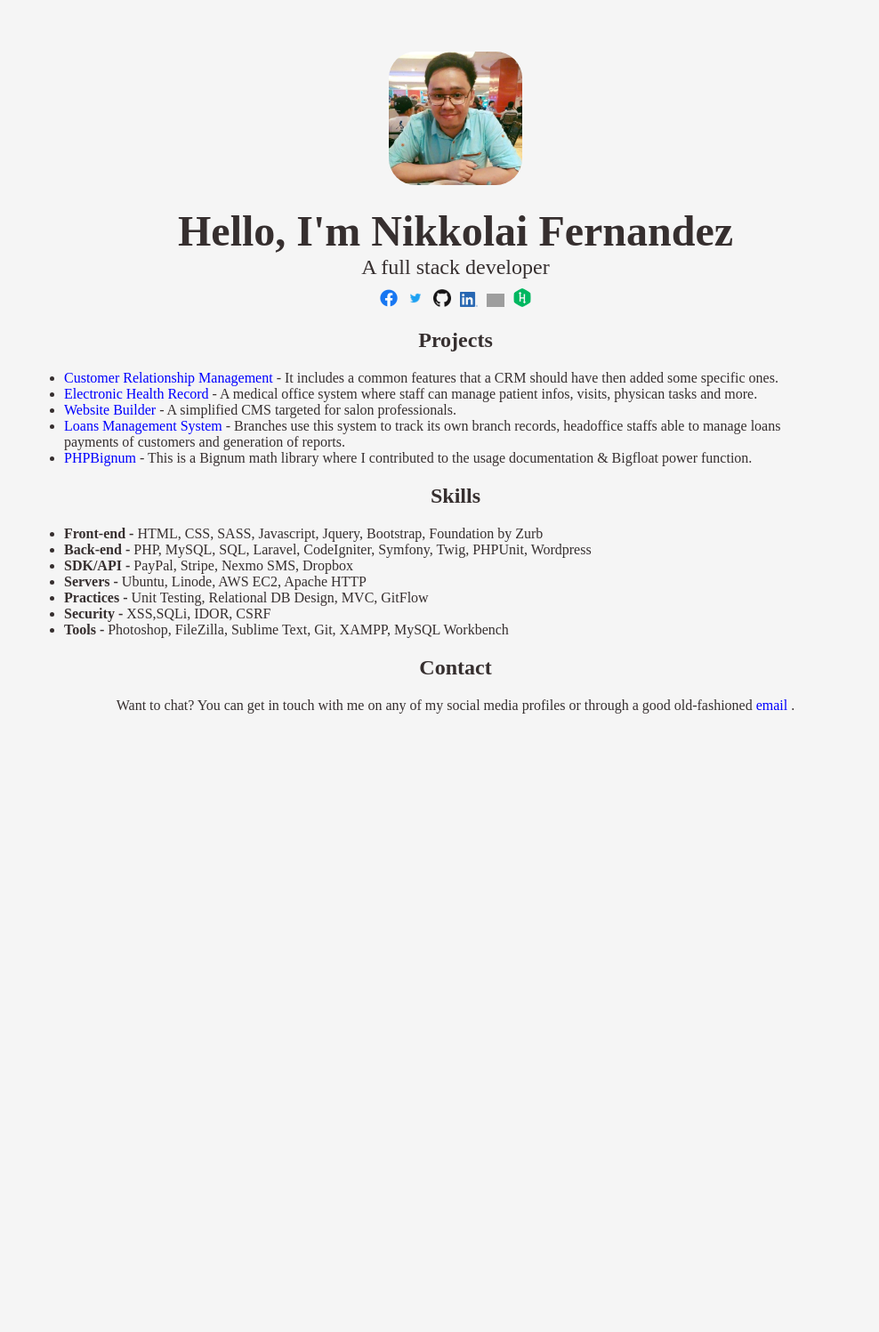
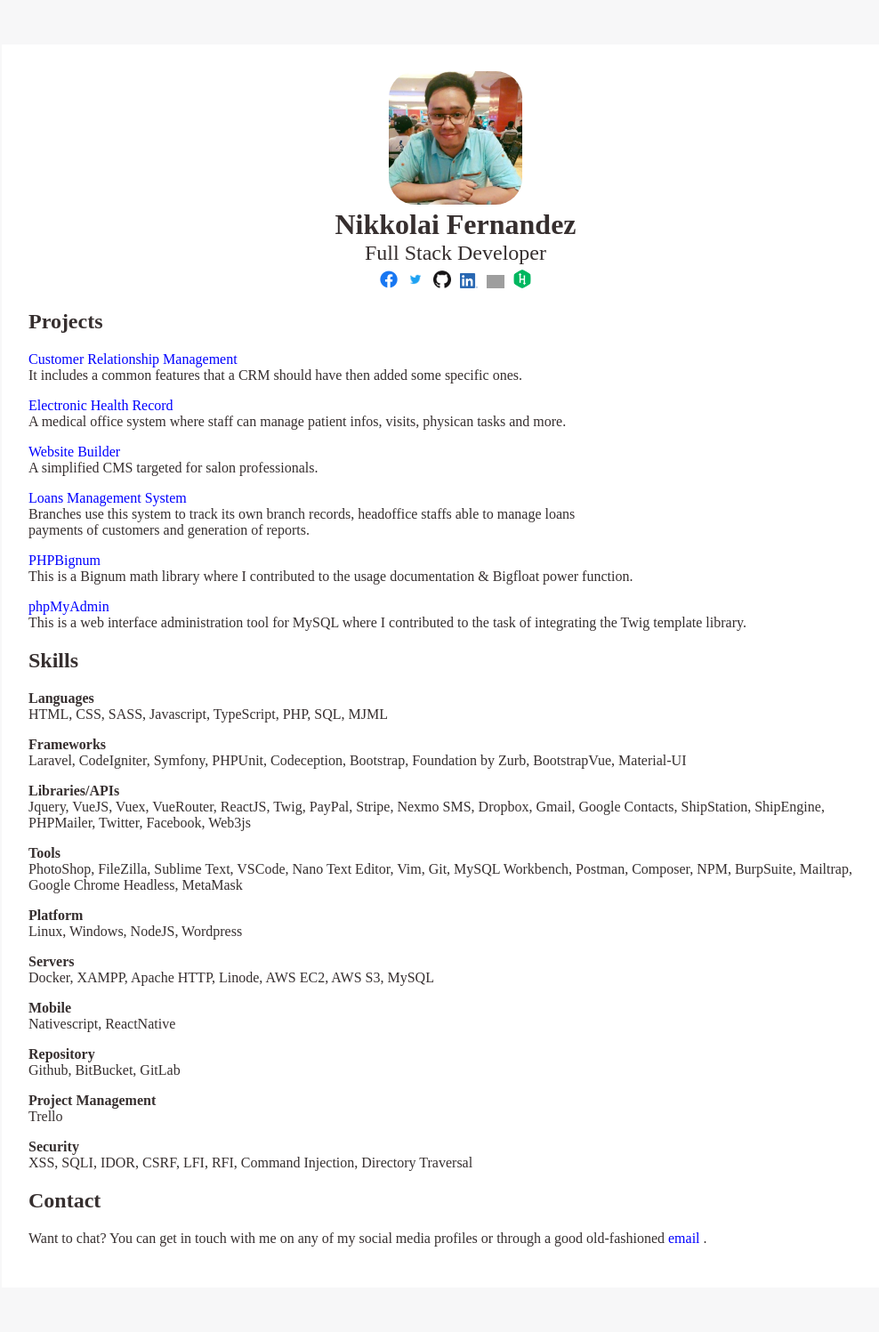
Before and after one commit to nikkolai14/nikkolai14.github.io, a PHP site: page / in a window 1280 px wide. Shown: the whole page at 89% size, without its empty margins (128-1116 px from the left). Before the commit the page ends 802 px from the top, so only its background shows below. Run offline with PHP 8.4, Linux system fonts and the light colour scheme; grey boxes are pictures that could not be loaded.

Commit message:
update layout and content

```diff
--- a/assets/css/main.css
+++ b/assets/css/main.css
@@ -1,15 +1,12 @@
 body {
-	background-color: #F5F5F5;
+	background-color: #f7f7f8;
 	color: #362F2F;
+	margin: 0;
 }
 
 a {
 	text-decoration: none;
 	color: black;
-}
-
-section {
-	padding: 10px 0;
 }
 
 .text-center {
@@ -25,15 +22,17 @@ section {
 }
 
 .container {
+	background-color: #fff;
 	width: 269px;
 	margin: 0 auto;
+	padding: 30px;
 }
 
 .list-items-v-wrapper {
 	list-style-type: none;
 	padding: 0;
 	text-align: center;
-	margin-top: 0;
+	margin-top: 5px;
 }
 
 .list-items-v-item {
@@ -42,7 +41,6 @@ section {
 
 .self-img-wrapper {
 	text-align: center;
-    margin: 3em 0 0 0;
 }
 
 .self-img {
@@ -56,7 +54,7 @@ section {
 }
 
 .message-title {
-	font-size: 3em;
+	font-size: 2em;
 	margin: 0;
 }
 
@@ -110,6 +108,10 @@ footer .author-link {
 }
 
 @media only screen and (min-width: 768px) {
+	body {
+		margin: 50px 0 50px 0;
+	}
+
 	footer {
 	    font-size: .8em;
 	}
--- a/index.html
+++ b/index.html
@@ -7,7 +7,8 @@
         </title>
         <link href="assets/css/main.css" rel="stylesheet" type="text/css">
     </head>
-    <body class="container">
+    <body>
+	<div class="container">
 		<main id="home">
 		    <section class="self-img-wrapper">
 			<img class="self-img" src="assets/img/self.jpeg">
@@ -15,10 +16,10 @@
 		    </section>
 		    <section class="message-wrapper">
 			<h1 class="message-title">
-                    Hello, I'm Nikkolai Fernandez
+			    Nikkolai Fernandez
 			</h1>
 			<p class="message-headline">
-                    A full stack developer
+			    Full Stack Developer
 			</p>
 		    </section>
 		    <ul class="list-items-v-wrapper">
@@ -61,99 +62,140 @@
 		    </ul>
 		</main>
 
-        <h2 class="text-center" id="projects">
+		<h2 id="projects">
 		    Projects
 		</h2>
-        <ul>
-	        <li>
+		<div>
+			<p>
 			    <a class="link" href="http://abukai.com/?id=crm" target="_blank">
 				Customer Relationship Management
 			    </a>
-	            - It includes a common features that a CRM should have then added some specific ones.
-	        </li>
-	        <li>
-	            <a class="link" href="https://ehr.themobiledrs.com/" target="_blank">
+			    <br>
+			    It includes a common features that a CRM should have then added some specific ones.
+			</p>
+			<p>
+			    <a class="link" href="https://themobiledrs.com/" target="_blank">
 				Electronic Health Record
 			    </a>
-	            - A medical office system where staff can manage patient infos, visits, physican tasks and more.
-	        </li>
-	        <li>
+			    <br>
+			    A medical office system where staff can manage patient infos, visits, physican tasks and more.
+			</p>
+			<p>
 			    <a class="link" href="https://www.salonbossmarketing.com/" target="_blank">
 				Website Builder
 			    </a>
-	            - A simplified CMS targeted for salon professionals.
-	        </li>
-	        <li>
+			    <br>
+			    A simplified CMS targeted for salon professionals.
+			</p>
+			<p>
 			<a class="link" href="https://www.facebook.com/agrifundfinance" target="_blank">
 			    Loans Management System
 			</a>
-	            - Branches use this system to track its own branch records, headoffice staffs able to manage loans <br> payments of customers and generation of reports.
-	        </li>
-	        <li>
+			<br>
+			    Branches use this system to track its own branch records, headoffice staffs able to manage loans <br> payments of customers and generation of reports.
+			</p>
+			<p>
 			    <a class="link" href="https://github.com/hpez/PHPBignum" target="_blank">
 				PHPBignum
 			    </a>
-	            - This is a Bignum math library where I contributed to the usage documentation & Bigfloat power function.
-	        </li>
-	    </ul>
+			    <br>
+			    This is a Bignum math library where I contributed to the usage documentation & Bigfloat power function.
+			</p>
+			<p>
+			    <a class="link" href="https://github.com/phpmyadmin/phpmyadmin/issues/14801#issuecomment-608989402" target="_blank">
+				phpMyAdmin
+			    </a>
+			    <br>
+			    This is a web interface administration tool for MySQL where I contributed to the task of integrating the Twig template library.
+			</p>
+		    </div>
 
-        <h2 class="text-center" id="skills">
+		<h2 id="skills">
 		    Skills
 		</h2>
-        <ul>
-            <li>
+		<div>
+		    <p>
 			<strong>
-                    Front-end -
+			    Languages
 			</strong>
-                HTML, CSS, SASS, Javascript, Jquery, Bootstrap, Foundation by Zurb
-            </li>
-            <li>
+			<br>
+			HTML, CSS, SASS, Javascript, TypeScript, PHP, SQL, MJML
+		    </p>
+		    <p>
 			<strong>
-                    Back-end -
+			    Frameworks
 			</strong>
-                PHP, MySQL, SQL, Laravel, CodeIgniter, Symfony, Twig, PHPUnit, Wordpress
-            </li>
-            <li>
+			<br>
+			Laravel, CodeIgniter, Symfony, PHPUnit, Codeception, Bootstrap, Foundation by Zurb, BootstrapVue, Material-UI
+		    </p>
+		    <p>
 			<strong>
-                    SDK/API -
+			    Libraries/APIs
 			</strong>
-                PayPal, Stripe, Nexmo SMS, Dropbox
-            </li>
-            <li>
+			<br>
+			Jquery, VueJS, Vuex, VueRouter, ReactJS, Twig, PayPal, Stripe, Nexmo SMS, Dropbox, Gmail, Google Contacts, ShipStation, ShipEngine, PHPMailer, Twitter, Facebook, Web3js
+		    </p>
+		    <p>
 			<strong>
-                    Servers -
+			    Tools
 			</strong>
-                Ubuntu, Linode, AWS EC2, Apache HTTP
-            </li>
-            <li>
+			<br>
+			PhotoShop, FileZilla, Sublime Text, VSCode, Nano Text Editor, Vim, Git, MySQL Workbench, Postman, Composer, NPM, BurpSuite, Mailtrap, Google Chrome Headless, MetaMask
+		    </p>
+		    <p>
 			<strong>
-                    Practices -
+			    Platform
 			</strong>
-                Unit Testing, Relational DB Design, MVC, GitFlow
-            </li>
-            <li>
+			<br>
+			Linux, Windows, NodeJS, Wordpress
+		    </p>
+		    <p>
 			<strong>
-                    Security -
+			    Servers
 			</strong>
-                XSS,SQLi, IDOR, CSRF
-            </li>
-            <li>
+			<br>
+			Docker, XAMPP, Apache HTTP, Linode, AWS EC2, AWS S3, MySQL
+		    </p>
+		    <p>
 			<strong>
-                    Tools -
+			    Mobile
 			</strong>
-                Photoshop, FileZilla, Sublime Text, Git, XAMPP, MySQL Workbench
-            </li>
-        </ul>
+			<br>
+			Nativescript, ReactNative
+		    </p>
+		    <p>
+			<strong>
+			    Repository
+			</strong>
+			<br>
+			Github, BitBucket, GitLab
+		    </p>
+		    <p>
+			<strong>
+			    Project Management
+			</strong>
+			<br>
+			Trello
+		    </p>
+		    <p>
+			<strong>
+			    Security
+			</strong>
+			<br>
+			XSS, SQLI, IDOR, CSRF, LFI, RFI, Command Injection, Directory Traversal
+		    </p>
+		</div>
 
-        <h2 class="text-center" id="contact">
+		<h2 id="contact">
 		    Contact
 		</h2>
-        <p class="text-center">
+		<p>
 		    Want to chat? You can get in touch with me on any of my social media profiles or through a good old-fashioned
 		    <a class="link" href="mailto:nikkolaifernandez14@gmail.com">
 			email
 		    </a>
 		    .
 		</p>
+		<div>
     </body>
 </html>
```
Lines whose indentation alone changed are shown as unchanged.
